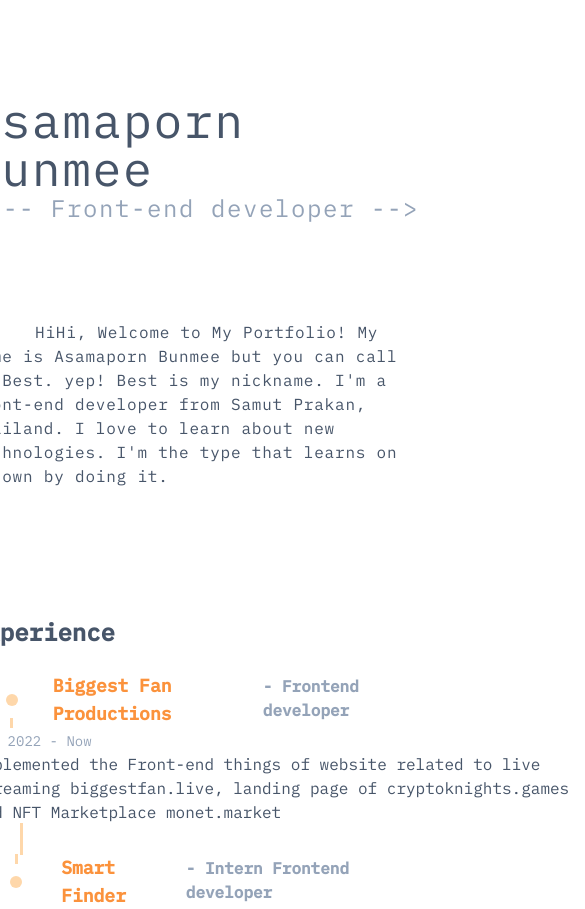
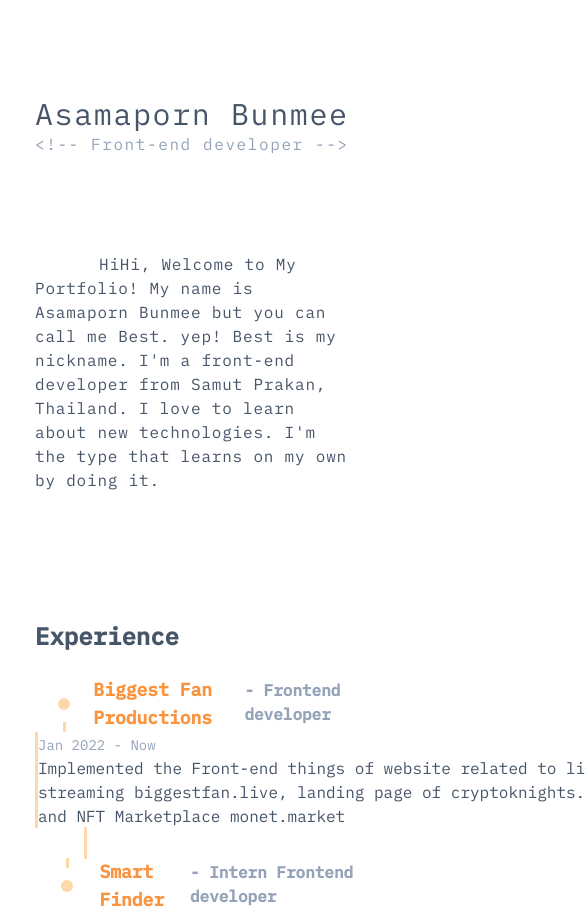
Before and after one commit to 11best/next-portfolio, a Next.js app: page / in a window 390 px wide. Shown: the top 909 px of the page, 585 px wide, since content can reach past the window. Built offline with nearby package versions, Linux system fonts and the light colour scheme.

Commit message:
responsive Title

```diff
--- a/components/experienceDetail.tsx
+++ b/components/experienceDetail.tsx
@@ -38,7 +38,7 @@ export default function ExperienceDetail(props: {
             <div className="bg-orange-200 w-[3px] h-full"></div>
           )}
         </div>
-        <div>
+        <div className="break-word">
           <span className="text-sm text-slate-400">{props.time}</span>
           <p className="w-[600px]">{props.detail}</p>
         </div>
--- a/components/projectCard.tsx
+++ b/components/projectCard.tsx
@@ -8,7 +8,7 @@ export default function ProjectCard(props: {
   tools: Array<string>;
 }) {
   return (
-    <div className="w-[600px] my-12">
+    <div className="w-[370px] md:w-[600px] my-12">
       <img
         className="rounded-2xl border-solid border-4 border-orange-50 mb-2"
         src={props.img}
--- a/pages/index.tsx
+++ b/pages/index.tsx
@@ -5,11 +5,11 @@ import SkillLogo from "../components/skillLogo";
 
 const Home: NextPage = () => {
   return (
-    <div className="pt-24 pb-10 flex flex-col justify-center items-center">
-      <div className="max-w-md lg:max-w-3xl text-slate-600 font-ibm">
+    <div className="pt-24 pb-10 px-4 flex flex-col justify-center items-center">
+      <div className="max-w-xs md:max-w-md lg:max-w-3xl text-slate-600 font-ibm">
         <div id="section-description" className="tracking-widest">
-          <h1 className="text-5xl">Asamaporn Bunmee</h1>
-          <h2 className="text-2xl text-slate-400">{`<!-- Front-end developer -->`}</h2>
+          <h1 className="text-3xl lg:text-5xl">Asamaporn Bunmee</h1>
+          <h2 className="text-md lg:text-2xl text-slate-400">{`<!-- Front-end developer -->`}</h2>
           <p className="mt-24 tracking-wider indent-16">
             HiHi, Welcome to My Portfolio! My name is Asamaporn Bunmee but you
             can call me Best. yep! Best is my nickname. I&apos;m a front-end
```
